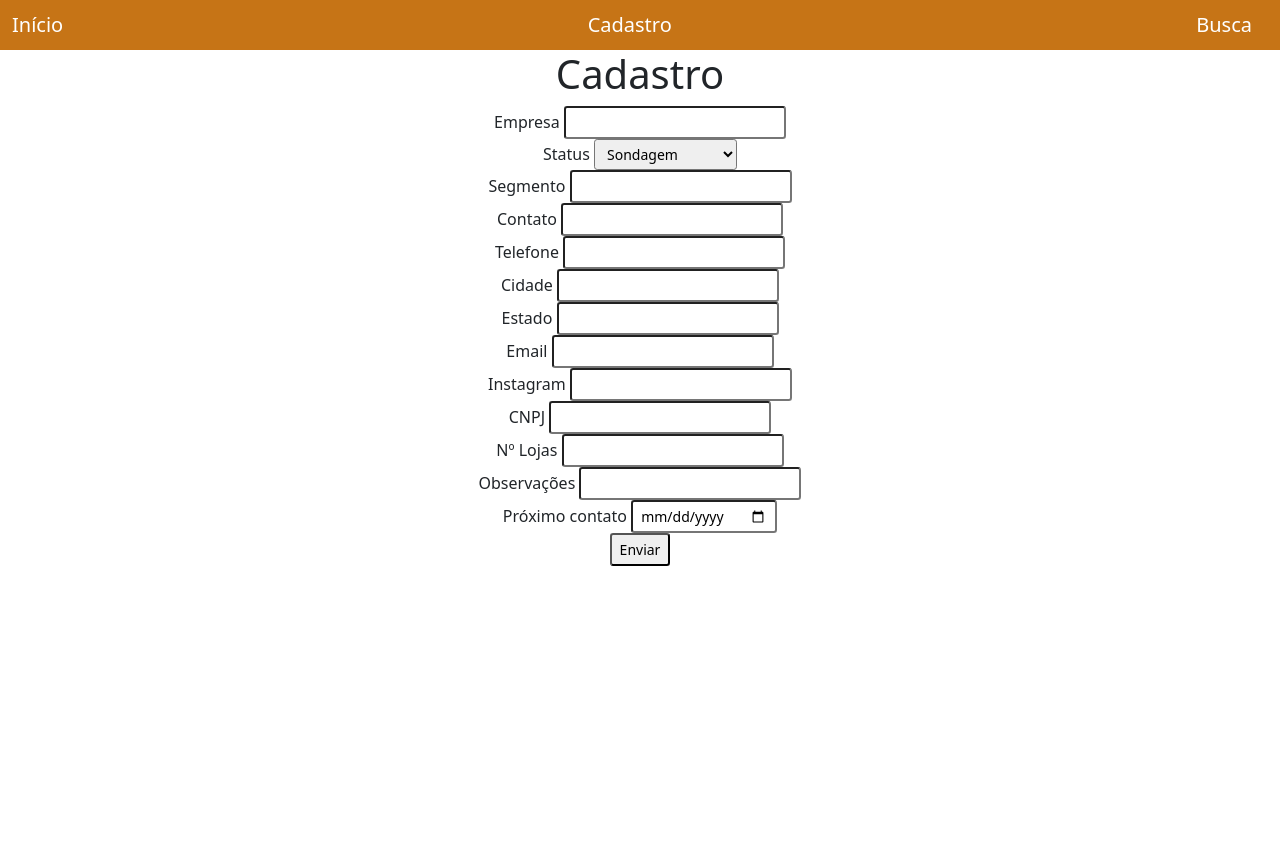
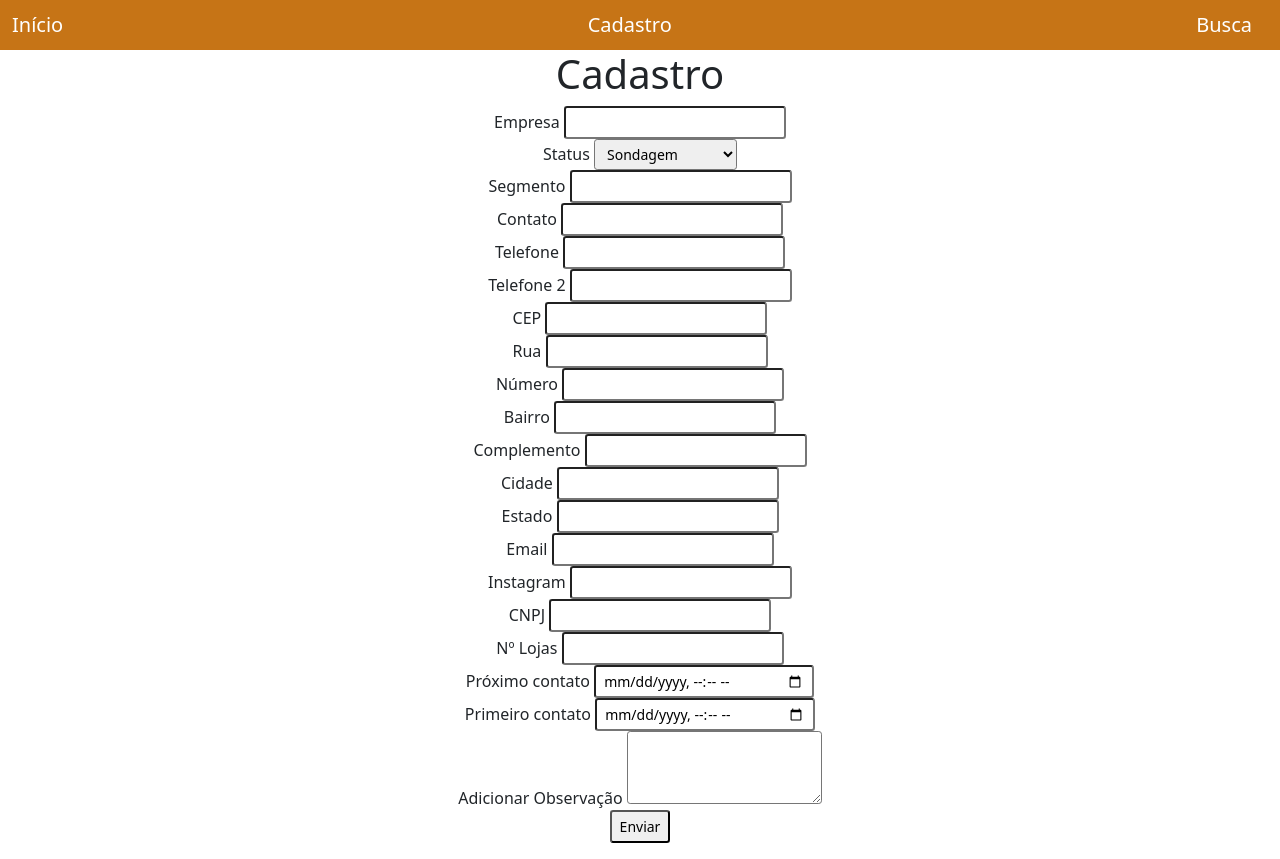
Before and after one commit to Univesp-PI-02/demo-repository, a Django app: page /cadastro/ in a window 1280 px wide. Before the commit the page ends 566 px from the top, so only its background shows below. Run offline with Django 5.2, Linux system fonts and the light colour scheme.

Commit message:
novos campos e cadastro ok

```diff
--- a/projeto_cad/app_cad_clientes/templates/clientes/busca.html
+++ b/projeto_cad/app_cad_clientes/templates/clientes/busca.html
@@ -16,7 +16,6 @@
                 <th>Instagram</th>
                 <th>CNPJ</th>
                 <th>Nº Lojas</th>
-                <th>Observações</th>
                 <th>Próximo Contato</th>
                 <th>Editar</th>
                 <th>Excluir</th>
@@ -36,7 +35,6 @@
                 <td>{{ cliente.instagram }}</td>
                 <td>{{ cliente.cnpj }}</td>
                 <td>{{ cliente.qtd_lojas }}</td>
-                <td>{{ cliente.observacoes }}</td>
                 <td>{{ cliente.prox_contato }}</td>
                 <td><a href="{% url 'editar_cliente' cliente.id_cliente %}" class="btn btn-warning">Editar</a></td>
                 <td>
--- a/projeto_cad/app_cad_clientes/templates/clientes/cadastro.html
+++ b/projeto_cad/app_cad_clientes/templates/clientes/cadastro.html
@@ -1,17 +1,17 @@
 {% extends 'clientes/base.html' %}
 {% block conteudo %}
 
-    <form action="{% url 'cadastro' %}" method="post">
-      {% csrf_token %}
-      <div style="text-align: center;" class="container">
+<form action="{% url 'cadastro' %}" method="post">
+    {% csrf_token %}
+    <div style="text-align: center;" class="container">
         <h1>Cadastro</h1>
         <div class="form-group">
             <label>Empresa</label>
-            <input name="empresa" class="form-control-sm" type="text">
+            <input name="empresa" class="form-control-sm" type="text" required>
         </div>
         <div class="form-group">
             <label>Status</label>
-            <select name="status" class="form-control-sm">
+            <select name="status" class="form-control-sm" required>
                 <option value="Sondagem">Sondagem</option>
                 <option value="Apresentando">Apresentando</option>
                 <option value="Negociando">Negociando</option>
@@ -22,27 +22,51 @@
         </div>
         <div class="form-group">
             <label>Segmento</label>
-            <input name="segmento" class="form-control-sm" type="text">
+            <input name="segmento" class="form-control-sm" type="text" required>
         </div>
         <div class="form-group">
             <label>Contato</label>
-            <input name="contato" class="form-control-sm" type="text">
+            <input name="contato" class="form-control-sm" type="text" required>
         </div>
         <div class="form-group">
             <label>Telefone</label>
-            <input name="telefone" class="form-control-sm" type="text">
+            <input name="telefone" class="form-control-sm" type="text" required>
+        </div>
+        <div class="form-group">
+            <label>Telefone 2</label>
+            <input name="telefone_2" class="form-control-sm" type="text">
+        </div>
+        <div class="form-group">
+            <label>CEP</label>
+            <input name="cep" class="form-control-sm" type="text">
+        </div>
+        <div class="form-group">
+            <label>Rua</label>
+            <input name="rua" class="form-control-sm" type="text">
+        </div>
+        <div class="form-group">
+            <label>Número</label>
+            <input name="numero_end" class="form-control-sm" type="text">
+        </div>
+        <div class="form-group">
+            <label>Bairro</label>
+            <input name="bairro" class="form-control-sm" type="text">
+        </div>
+        <div class="form-group">
+            <label>Complemento</label>
+            <input name="complemento" class="form-control-sm" type="text">
         </div>
         <div class="form-group">
             <label>Cidade</label>
-            <input name="cidade" class="form-control-sm" type="text">
+            <input name="cidade" class="form-control-sm" type="text" required>
         </div>
         <div class="form-group">
             <label>Estado</label>
-            <input name="estado" class="form-control-sm" type="text">
+            <input name="estado" class="form-control-sm" type="text" required>
         </div>
         <div class="form-group">
             <label>Email</label>
-            <input name="email" class="form-control-sm" type="text">
+            <input name="email" class="form-control-sm" type="email" required>
         </div>
         <div class="form-group">
             <label>Instagram</label>
@@ -57,17 +81,24 @@
             <input name="qtd_lojas" class="form-control-sm" type="number">
         </div>
         <div class="form-group">
-            <label>Observações</label>
-            <input name="observacoes" class="form-control-sm" type="text">
+            <label>Próximo contato</label>
+            <input name="prox_contato" class="form-control-sm" type="datetime-local" required>
         </div>
         <div class="form-group">
-            <label>Próximo contato</label>
-            <input name="prox_contato" class="form-control-sm" type="date">
+            <label>Primeiro contato</label>
+            <input name="primeiro_contato" class="form-control-sm" type="datetime-local">
+        </div>
+
+        <!-- Adicionar Observação -->
+        <div class="form-group">
+            <label>Adicionar Observação</label>
+            <textarea name="observacoes" class="form-control-sm" rows="3"></textarea>
         </div>
         <div class="form-group">
             <button class="form-control-sm" type="submit">Enviar</button>
         </div>
-      </div>
-    </form>
+    </div>
+</form>
+
 
 {% endblock %}
--- a/projeto_cad/app_cad_clientes/templates/clientes/editar.html
+++ b/projeto_cad/app_cad_clientes/templates/clientes/editar.html
@@ -61,9 +61,9 @@
           <input name="observacoes" class="form-control-sm" type="text" value="{{ cliente.observacoes }}">
         </div>
         <div class="form-group">
-          <label>Próximo Contato</label>
-          <input name="prox_contato" class="form-control-sm" type="date" value="{{ cliente.prox_contato|date:'Y-m-d' }}">
-        </div>
+          <label>Próximo contato</label>
+          <input name="prox_contato" class="form-control-sm" type="datetime-local">
+      </div>
         <div class="form-group">
           <button class="form-control-sm btn btn-primary">Salvar</button>
         </div>
--- a/projeto_cad/app_cad_clientes/views.py
+++ b/projeto_cad/app_cad_clientes/views.py
@@ -1,5 +1,5 @@
 from django.shortcuts import render, redirect, get_object_or_404
-from .models import Clientes
+from .models import Clientes, Observacoes
 from datetime import date
 
 def home(request):
@@ -18,16 +18,31 @@ def cadastro(request):
             segmento=request.POST.get('segmento'),
             contato=request.POST.get('contato'),
             telefone=request.POST.get('telefone'),
+            telefone_2=request.POST.get('telefone_2'),
             cidade=request.POST.get('cidade'),
             estado=request.POST.get('estado'),
             email=request.POST.get('email'),
             instagram=request.POST.get('instagram'),
             cnpj=request.POST.get('cnpj'),
             qtd_lojas=request.POST.get('qtd_lojas'),
-            observacoes=request.POST.get('observacoes'),
+            cep=request.POST.get('cep'),
+            rua=request.POST.get('rua'),
+            numero_end=request.POST.get('numero_end'),
+            bairro=request.POST.get('bairro'),
+            complemento=request.POST.get('complemento'),
+            primeiro_contato=request.POST.get('primeiro_contato'),
             prox_contato=request.POST.get('prox_contato')
         )
         novo_cliente.save()
+
+        observacoes_texto = request.POST.get('observacoes')
+        if observacoes_texto:
+            nova_observacao = Observacoes(
+                id_cliente=novo_cliente,
+                descricao=observacoes_texto
+            )
+            nova_observacao.save()
+
         return redirect('listagem_clientes')
     return render(request, 'clientes/cadastro.html')
 
@@ -46,15 +61,36 @@ def editar_cliente(request, id):
         cliente.segmento = request.POST.get('segmento')
         cliente.contato = request.POST.get('contato')
         cliente.telefone = request.POST.get('telefone')
+        cliente.telefone_2 = request.POST.get('telefone_2')
         cliente.cidade = request.POST.get('cidade')
         cliente.estado = request.POST.get('estado')
         cliente.email = request.POST.get('email')
         cliente.instagram = request.POST.get('instagram')
         cliente.cnpj = request.POST.get('cnpj')
         cliente.qtd_lojas = request.POST.get('qtd_lojas')
-        cliente.observacoes = request.POST.get('observacoes')
+        cliente.cep = request.POST.get('cep')
+        cliente.rua = request.POST.get('rua')
+        cliente.numero_end = request.POST.get('numero_end')
+        cliente.bairro = request.POST.get('bairro')
+        cliente.complemento = request.POST.get('complemento')
+        cliente.primeiro_contato = request.POST.get('primeiro_contato')
         cliente.prox_contato = request.POST.get('prox_contato')
         cliente.save()
+
+
+        observacoes_texto = request.POST.get('observacoes')
+        if observacoes_texto:
+            observacao_existente = Observacoes.objects.filter(cliente=cliente).first()
+            if observacao_existente:
+                observacao_existente.descricao = observacoes_texto
+                observacao_existente.save()
+            else:
+                nova_observacao = Observacoes(
+                    cliente=cliente,
+                    descricao=observacoes_texto
+                )
+                nova_observacao.save()
+
         return redirect('listagem_clientes')
     return render(request, 'clientes/editar.html', {'cliente': cliente})
 
```
Also changed, not shown: projeto_cad/app_cad_clientes/models.py (+14 -3 lines), projeto_cad/db.sqlite3.
